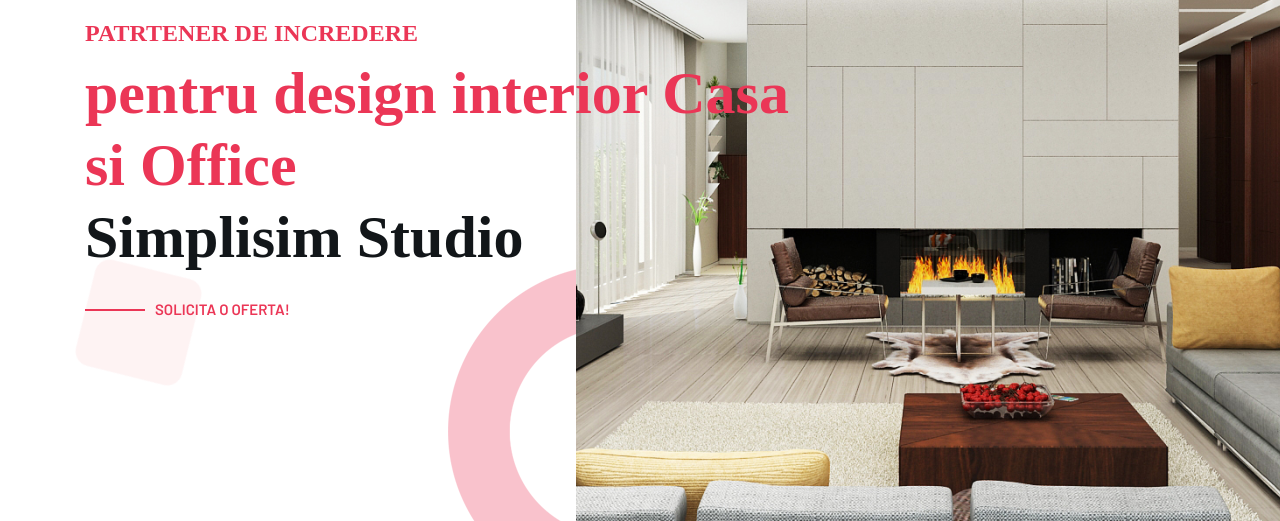
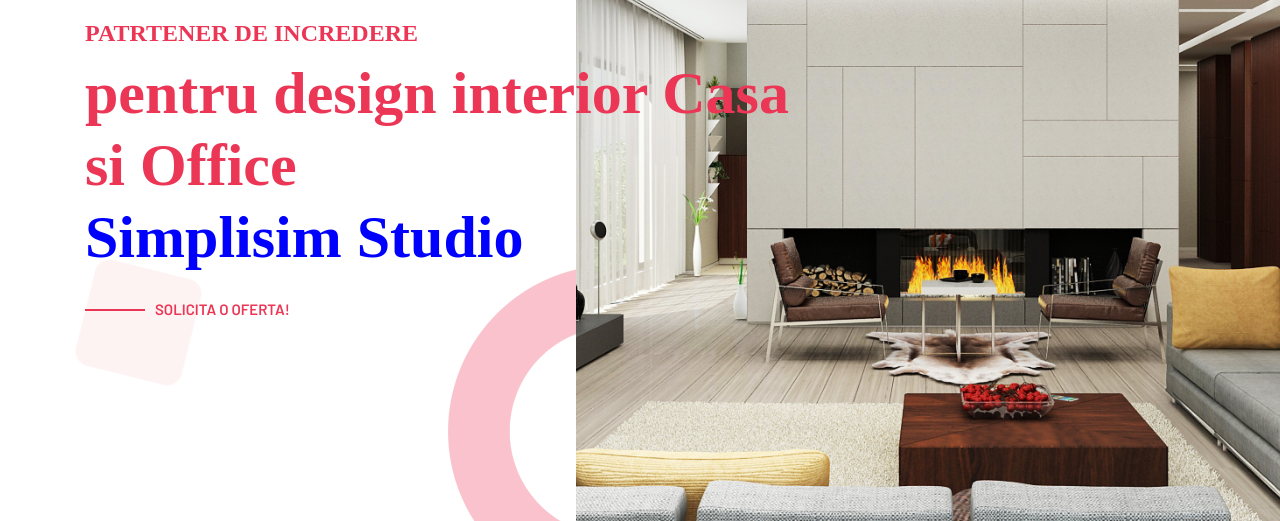
Before and after one commit to CKristian/simplisimstudio, a plain HTML site: page index.html in a window 1280 px wide. Shown: the part 279-800 px from the top of the page. Drawn offline with Linux system fonts and the light colour scheme; files whose address does not match are found by name; a web font is replaced by a local one.

Commit message:
Update index.html

```diff
--- a/index.html
+++ b/index.html
@@ -136,7 +136,7 @@
                     <div class="col-xl-8 col-lg-9 col-sm-10">
                         <div class="banner-content">
                             <h4 class="sub-title wow fadeInUp" data-wow-duration="1.5s" data-wow-delay="1s">Patrtener de incredere</h4>
-                            <h1 class="banner-title mt-10 wow fadeInUp" data-wow-duration="1.5s" data-wow-delay="2s"><span>pentru design interior Casa si Office</span>Simplisim Studio</h1>
+                            <h1 class="banner-title mt-10 wow fadeInUp" data-wow-duration="1.5s" data-wow-delay="2s"><span>pentru design interior Casa si Office</span><span style="color:blue">Simplisim Studio</span></h1>
                             <a class="banner-contact mt-25 wow fadeInUp" data-wow-duration="1.5s" data-wow-delay="2.3s" href="#contact">Solicita o oferta!</a>
                         </div> <!-- banner content -->
                     </div>
```
